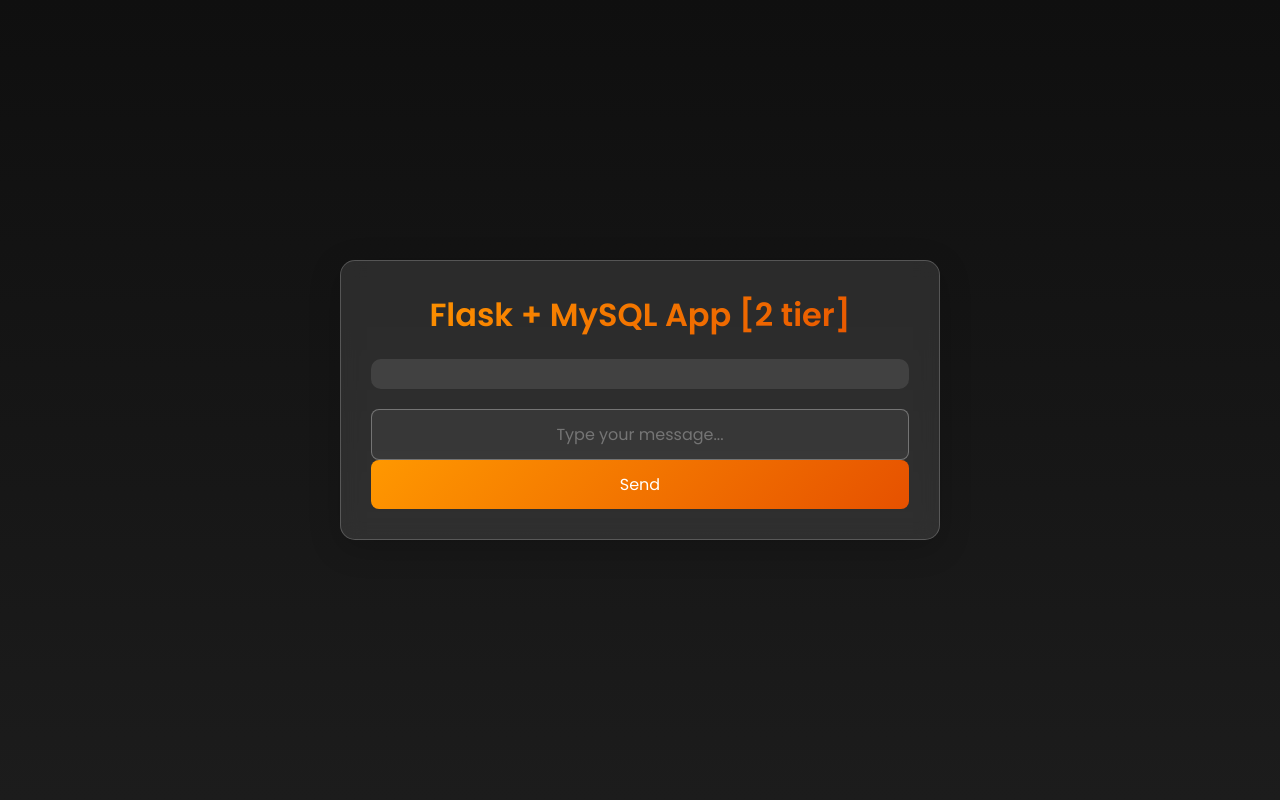
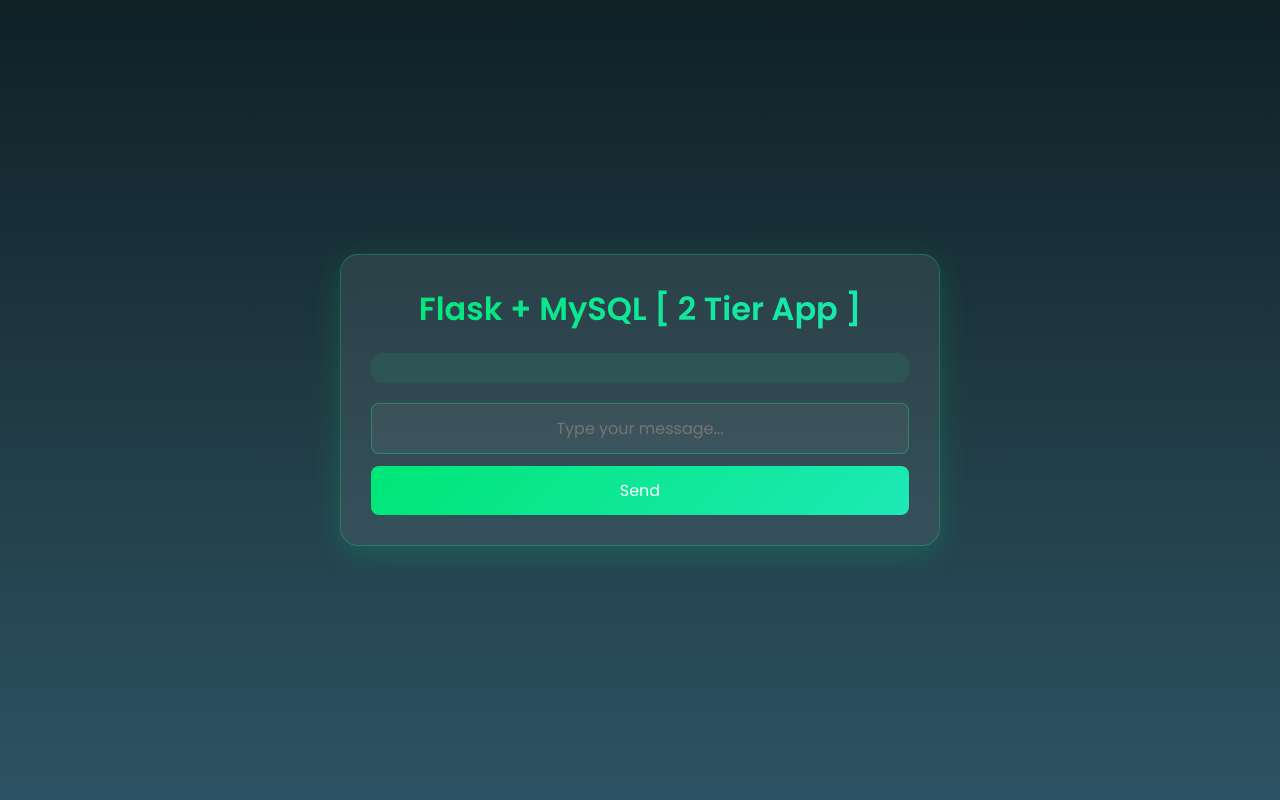
Before and after one commit to DattaRahegaonkar/Two-Tier-Flask-App, a Flask app: page / in a window 1280 px wide. Run offline with Flask 3, Linux system fonts and the light colour scheme; data that the repository does not hold is empty; some libraries are stand-ins or nearby versions.

Commit message:
Added: new styling

```diff
--- a/templates/index.html
+++ b/templates/index.html
@@ -6,10 +6,8 @@
     <meta name="viewport" content="width=device-width, initial-scale=1.0">
     <title>Flask App 🚀</title>
     <style>
-        /* Import Google Font */
         @import url('https://fonts.googleapis.com/css2?family=Poppins:wght@300;400;600&display=swap');
 
-        /* Reset Default Styles */
         * {
             margin: 0;
             padding: 0;
@@ -17,9 +15,8 @@
             font-family: 'Poppins', sans-serif;
         }
 
-        /* Background with subtle gradient */
         body {
-            background: linear-gradient(to bottom, #0f0f0f, #1c1c1c);
+            background: linear-gradient(to bottom, #0f2027, #203a43, #2c5364);
             color: #fff;
             display: flex;
             justify-content: center;
@@ -28,83 +25,72 @@
             padding: 20px;
         }
 
-        /* Glassmorphic Container */
+        /* Container with smooth hover */
         .container {
             max-width: 600px;
             width: 100%;
             padding: 30px;
-            background: rgba(255, 255, 255, 0.1);
-            backdrop-filter: blur(10px);
-            border-radius: 15px;
-            box-shadow: 0 8px 32px rgba(0, 0, 0, 0.2);
-            border: 1px solid rgba(255, 255, 255, 0.2);
+            background: rgba(255, 255, 255, 0.08);
+            backdrop-filter: blur(12px);
+            border-radius: 18px;
+            box-shadow: 0 8px 32px rgba(0, 255, 128, 0.15);
+            border: 1px solid rgba(0, 255, 128, 0.25);
             text-align: center;
-            transition: transform 0.3s ease, box-shadow 0.3s ease;
+            animation: fadeIn 0.9s ease-out;
+            transition: transform 0.5s ease, box-shadow 0.5s ease;
         }
 
         .container:hover {
-            transform: translateY(-5px);
-            box-shadow: 0 12px 24px rgba(255, 255, 255, 0.1);
+            transform: translateY(-5px) scale(1.02);
+            box-shadow: 0 12px 28px rgba(0, 255, 128, 0.25);
         }
 
-        /* Elegant Heading */
         h1 {
             font-size: 2rem;
             font-weight: 600;
-            background: linear-gradient(135deg, #ff9800, #e65100);
+            background: linear-gradient(135deg, #00e676, #1de9b6);
             -webkit-background-clip: text;
             -webkit-text-fill-color: transparent;
             margin-bottom: 20px;
         }
 
-        /* Messages Box */
+        /* Messages box with hidden scrollbar */
         .messages {
             margin-bottom: 20px;
             padding: 15px;
-            background: rgba(255, 255, 255, 0.1);
-            border-radius: 10px;
+            background: rgba(0, 255, 128, 0.08);
+            border-radius: 12px;
             max-height: 200px;
             overflow-y: auto;
-
-            /* For Firefox */
-            scrollbar-width: thin;
-            scrollbar-color: rgba(255, 152, 0, 0.6) transparent;
+            scrollbar-width: none; /* Firefox */
+            -ms-overflow-style: none; /* IE 10+ */
         }
 
-        /* Chrome, Edge, Safari */
         .messages::-webkit-scrollbar {
-            width: 6px;
+            display: none; /* Chrome, Safari, Edge */
         }
 
-        .messages::-webkit-scrollbar-track {
-            background: transparent;
+        .messages p {
+            padding: 10px;
+            background: rgba(0, 255, 128, 0.12);
+            border-left: 3px solid #00e676;
+            border-radius: 8px;
+            margin-bottom: 6px;
+            font-size: 0.95rem;
+            text-align: left;
+            animation: slideUp 0.4s ease;
         }
 
-        .messages::-webkit-scrollbar-thumb {
-            background-color: rgba(255, 152, 0, 0);
-            border-radius: 3px;
-            transition: background-color 0.3s ease;
+        form {
+            display: flex;
+            flex-direction: column;
+            gap: 12px; /* space between input & button */
         }
 
-        /* Show scrollbar on hover */
-        .messages:hover::-webkit-scrollbar-thumb {
-            background-color: rgba(255, 152, 0, 0.6);
-        }
-
-        /* Messages inside */
-        .messages p {
-            padding: 10px;
-            background: rgba(255, 255, 255, 0.2);
-            border-radius: 8px;
-            margin-bottom: 5px;
-            font-size: 0.95rem;
-        }
-
-        /* Animated Input Fields */
         input[type="text"] {
             width: 100%;
             padding: 12px;
-            border: 1px solid rgba(255, 255, 255, 0.3);
+            border: 1px solid rgba(0, 255, 128, 0.3);
             background: rgba(255, 255, 255, 0.05);
             color: #fff;
             border-radius: 8px;
@@ -114,30 +100,29 @@
         }
 
         input[type="text"]:focus {
-            border-color: #ff9800;
-            box-shadow: 0 0 12px rgba(255, 152, 0, 0.5);
+            border-color: #00e676;
+            box-shadow: 0 0 14px rgba(0, 255, 128, 0.6);
             outline: none;
         }
 
-        /* Glowing Submit Button */
         input[type="submit"] {
             width: 100%;
             padding: 12px;
-            background: linear-gradient(135deg, #ff9800, #e65100);
+            background: linear-gradient(135deg, #00e676, #1de9b6);
             color: #fff;
             border: none;
             border-radius: 8px;
             cursor: pointer;
             font-size: 16px;
+            font-weight: 500;
             transition: all 0.3s ease;
         }
 
         input[type="submit"]:hover {
-            box-shadow: 0 0 20px rgba(255, 152, 0, 0.6);
-            transform: translateY(-2px);
+            box-shadow: 0 0 22px rgba(0, 255, 128, 0.7);
+            transform: translateY(-2px) scale(1.02);
         }
 
-        /* Mobile Responsive */
         @media (max-width: 600px) {
             .container {
                 padding: 20px;
@@ -152,12 +137,37 @@
                 font-size: 14px;
             }
         }
+
+        /* Animations */
+        @keyframes fadeIn {
+            from {
+                opacity: 0;
+                transform: translateY(20px);
+            }
+
+            to {
+                opacity: 1;
+                transform: translateY(0);
+            }
+        }
+
+        @keyframes slideUp {
+            from {
+                opacity: 0;
+                transform: translateY(12px);
+            }
+
+            to {
+                opacity: 1;
+                transform: translateY(0);
+            }
+        }
     </style>
 </head>
 
 <body>
     <div class="container">
-        <h1>Flask + MySQL App [2 tier]</h1>
+        <h1>Flask + MySQL [ 2 Tier App ]</h1>
 
         <div class="messages">
             {% for message in messages %}
@@ -171,12 +181,11 @@
         </form>
     </div>
 
-    <!-- jQuery for Smooth AJAX Requests -->
     <script src="https://code.jquery.com/jquery-3.6.0.min.js"></script>
     <script>
         $(document).ready(function () {
             $("#messageForm").on("submit", function (event) {
-                event.preventDefault(); // Prevent page reload
+                event.preventDefault();
 
                 let messageInput = $("input[name='new_message']");
                 let message = messageInput.val().trim();
@@ -194,7 +203,7 @@
                         if (response && response.message) {
                             $(".messages").append("<p>" + response.message + "</p>");
                             messageInput.val("");
-                            $(".messages").scrollTop($(".messages")[0].scrollHeight); // Scroll to bottom
+                            $(".messages").scrollTop($(".messages")[0].scrollHeight);
                         } else {
                             console.error("Unexpected response format:", response);
                         }
```
